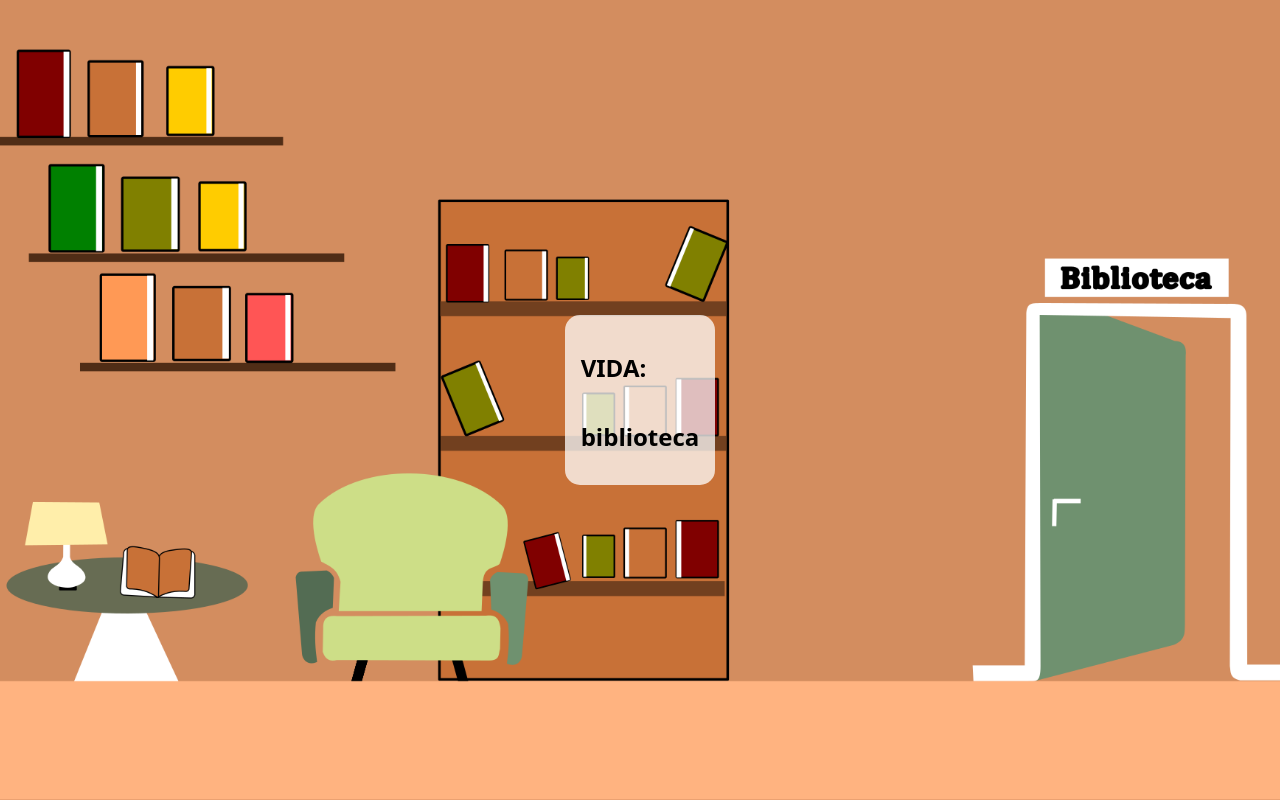
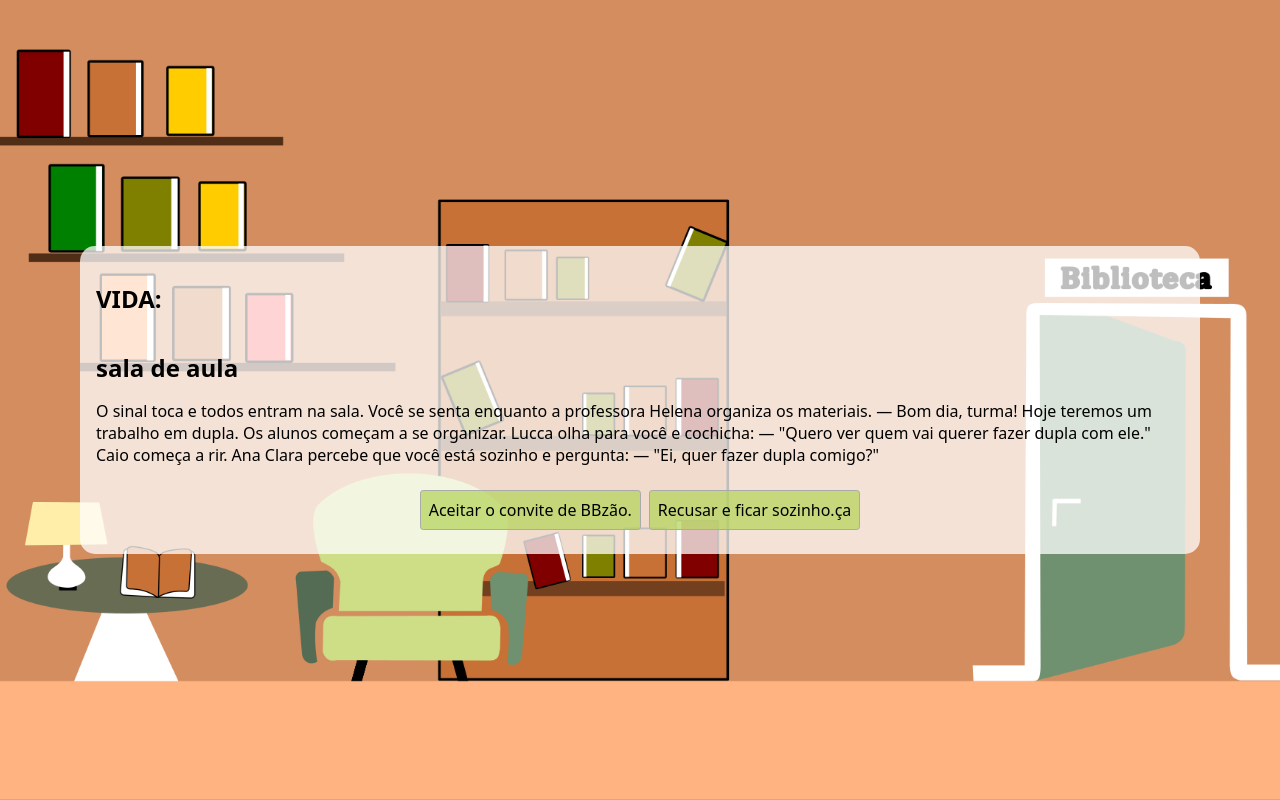
Before and after one commit to marialuiza25-alt/projeto-jogo-oi2-av1-t3, a website: page etapa4.html in a window 1280 px wide. Drawn offline with Linux system fonts and the light colour scheme.

Commit message:
link para etapa 4

```diff
--- a/etapa4.html
+++ b/etapa4.html
@@ -3,7 +3,7 @@
 <head>
     <meta charset="UTF-8">
     <meta name="viewport" content="width=device-width, initial-scale=1.0">
-    <title>Etapa 3</title>
+    <title>Etapa 4</title>
     <link rel="stylesheet" href="styles.css">
 </head>
 <body style="background-image: url('/assets/biblioteca.png');">
@@ -14,6 +14,30 @@
             <div id="conteiner_barrinha"></div>
         </div>
 
-        <h1>biblioteca</h1>
+        <h1>sala de aula</h1>
 
-        <p></p>
+        <p>O sinal toca e todos entram na sala. Você se senta enquanto a professora Helena organiza os materiais.
+
+            — Bom dia, turma! Hoje teremos um trabalho em dupla.
+
+            Os alunos começam a se organizar. Lucca olha para você e cochicha:
+
+            — "Quero ver quem vai querer fazer dupla com ele."
+
+            Caio começa a rir.
+
+            Ana Clara percebe que você está sozinho e pergunta:
+
+            — "Ei, quer fazer dupla comigo?"</p>
+
+
+            <nav>
+                <a href="">Aceitar o convite de BBzão.</a>
+                <a href="" aria-current="page">Recusar e ficar sozinho.ça</a>
+            </nav>
+
+        </main>
+        <script src="barra.js"></script>
+        <script type="module" src="/scripts/script_etapa3.js"></script>
+    </body>
+    </html>
```
Also changed, not shown: etapa3.html (+2 -2 lines).
